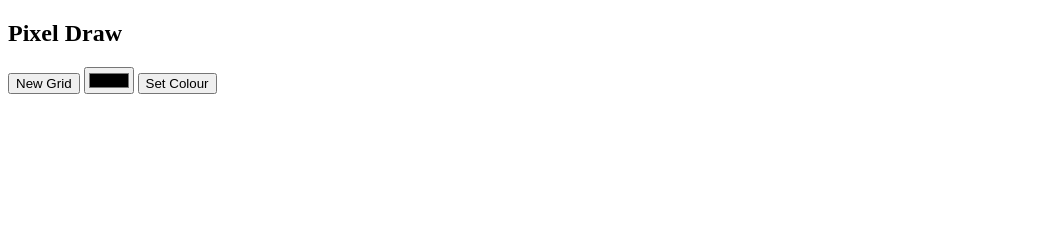
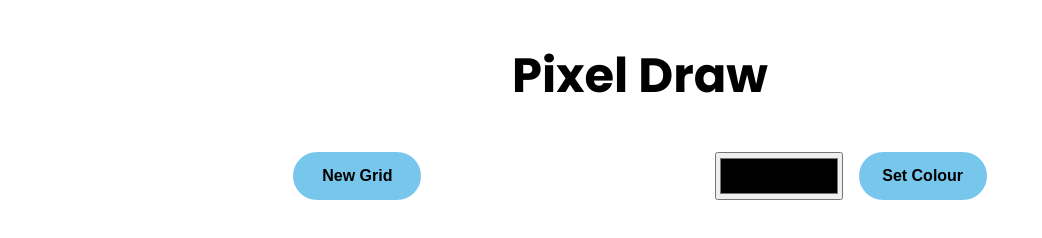
Before and after one commit to LukeWardDev/Pixel-draw, a plain HTML site: page index.html in a window 1280 px wide. Shown: the whole page, without its empty margins (0-1042 px from the left). Drawn offline with Linux system fonts and the light colour scheme.

Commit message:
Added basic styles for app

```diff
--- a/css/styles.css
+++ b/css/styles.css
@@ -0,0 +1,45 @@
+body{
+    margin: 0;
+    padding: 0;
+    font-family: 'Poppins', sans-serif;
+}
+
+section.site-head{
+    display: flex;
+    justify-content: center;
+}
+
+section.site-head h1{
+    font-size: 3em;
+}
+
+section.app-inputs{
+    display: flex;
+    justify-content: space-evenly;
+}
+
+section.set-color{
+    display: flex;
+    gap: 1rem;
+}
+
+section.app-inputs button{
+    width: 8rem;
+    height: 3rem;
+    background-color: rgba(86, 186, 233, 0.801);
+    border: 0;
+    border-radius: 2rem;
+    cursor: pointer;
+    font-weight: 600;
+    font-size: 1em;
+}
+
+#color{
+    width: 8rem;
+    height: 3rem;
+}
+
+.grid-area{
+    display: flex;
+    justify-content: center;
+}
--- a/index.html
+++ b/index.html
@@ -13,11 +13,14 @@
 <body>
     <section class="site-head">
         <h1>Pixel Draw</h1>
-        <section class="app-inputs">
-            <button class="new-grid">New Grid</button>
+    </section>
+    <section class="app-inputs">
+        <button class="new-grid">New Grid</button>
+        <section class="set-color">
             <input type="color" name="color" id="color">
             <button class="color">Set Colour</button>
         </section>
+
     </section>
     <section class="grid-area">
         <div class="grid-container">
--- a/index.js
+++ b/index.js
@@ -0,0 +1 @@
+//Set 16 x 16 grid when site first loaded
```
